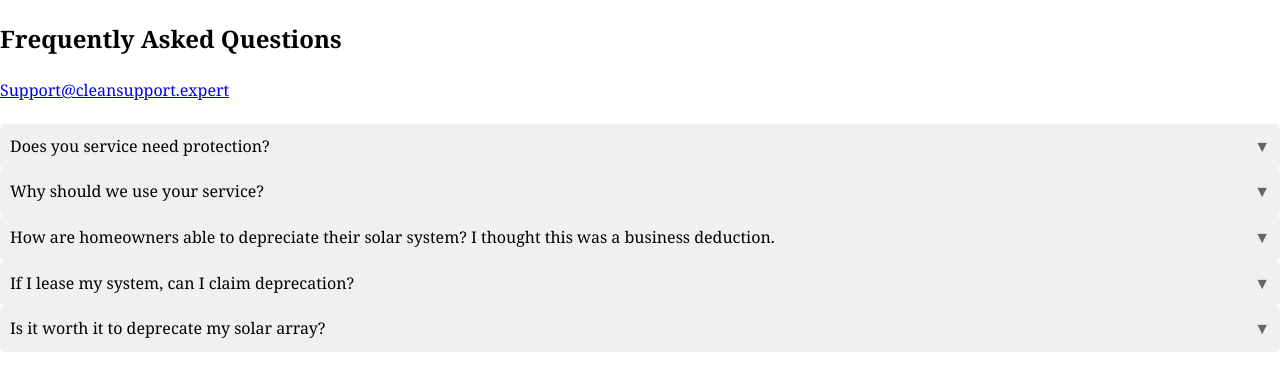
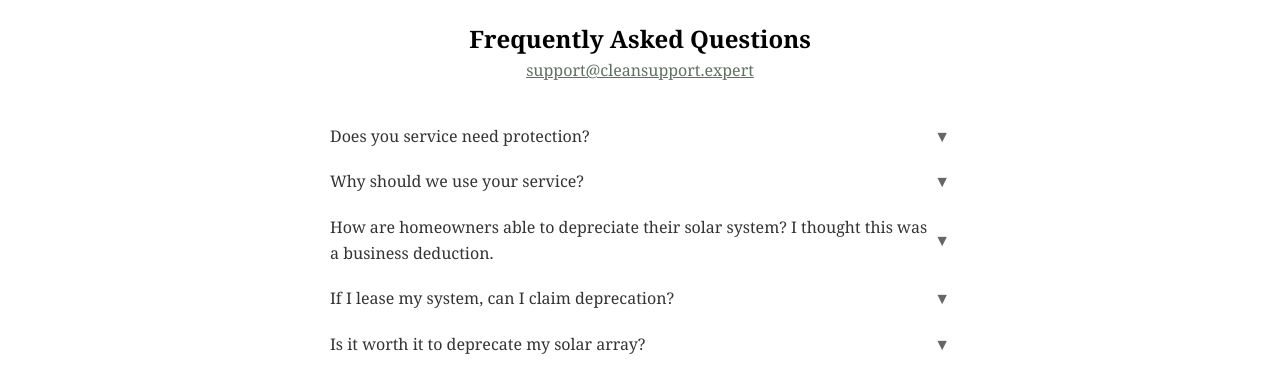
Before and after one commit to LetsGetRemixed/TaxWebsite, a React (Create React App) app in the folder taxwebsite/: page /faq in a window 1280 px wide. Shown: the top 392 px of the page. Built offline with nearby package versions, Linux system fonts and the light colour scheme.

Commit message:
Fixed margin from faq container

```diff
--- a/taxwebsite/src/Pages/FAQ.jsx
+++ b/taxwebsite/src/Pages/FAQ.jsx
@@ -35,9 +35,11 @@ const FAQ = () => {
     ]
   return (
     <div>
-        <div>
+        <div className='faq-header'>
+            <div className='faq-header-content'>
                 <h2>Frequently Asked Questions</h2>
-            <a href='#'>Support@cleansupport.expert</a>
+                <a href='#' className='email-link'>support@cleansupport.expert</a>
+            </div>
         </div>
             <div className='faq-container'>
                 {
--- a/taxwebsite/src/css/FAQ.css
+++ b/taxwebsite/src/css/FAQ.css
@@ -1,6 +1,27 @@
 /* FAQ.css */
+.faq-header {
+    text-align: center;
+    margin-bottom: 30px;
+}
+
+.faq-header-content {
+    display: flex;
+    flex-direction: column;
+    align-items: center;
+}
+.email-link {
+    color: #5c715e;
+    margin-top: 0px;
+}
+.faq-header-content h2 {
+    margin-bottom: 0px;
+}
+
 .faq-container {
-    margin-top: 20px;
+    margin: auto;
+    width: 50%;
+    flex-direction: column;
+    align-items: center;
   }
 
   .question {
@@ -8,12 +29,18 @@
     align-items: center;
     justify-content: space-between;
     padding: 10px;
-    background-color: #f0f0f0;
     border-radius: 5px;
   }
 
   .question-text {
     flex: 1; /* Takes up remaining space */
+    cursor: pointer;
+    color: #333;
+    transition: color 0.3s;
+  }
+
+  .question-text:hover {
+    color: #5c715e;
   }
 
   .arrow {
@@ -23,6 +50,5 @@
 
   .answer {
     padding: 10px;
-    background-color: #f9f9f9;
     border-radius: 5px;
   }
```
Lines whose indentation alone changed are shown as unchanged.
